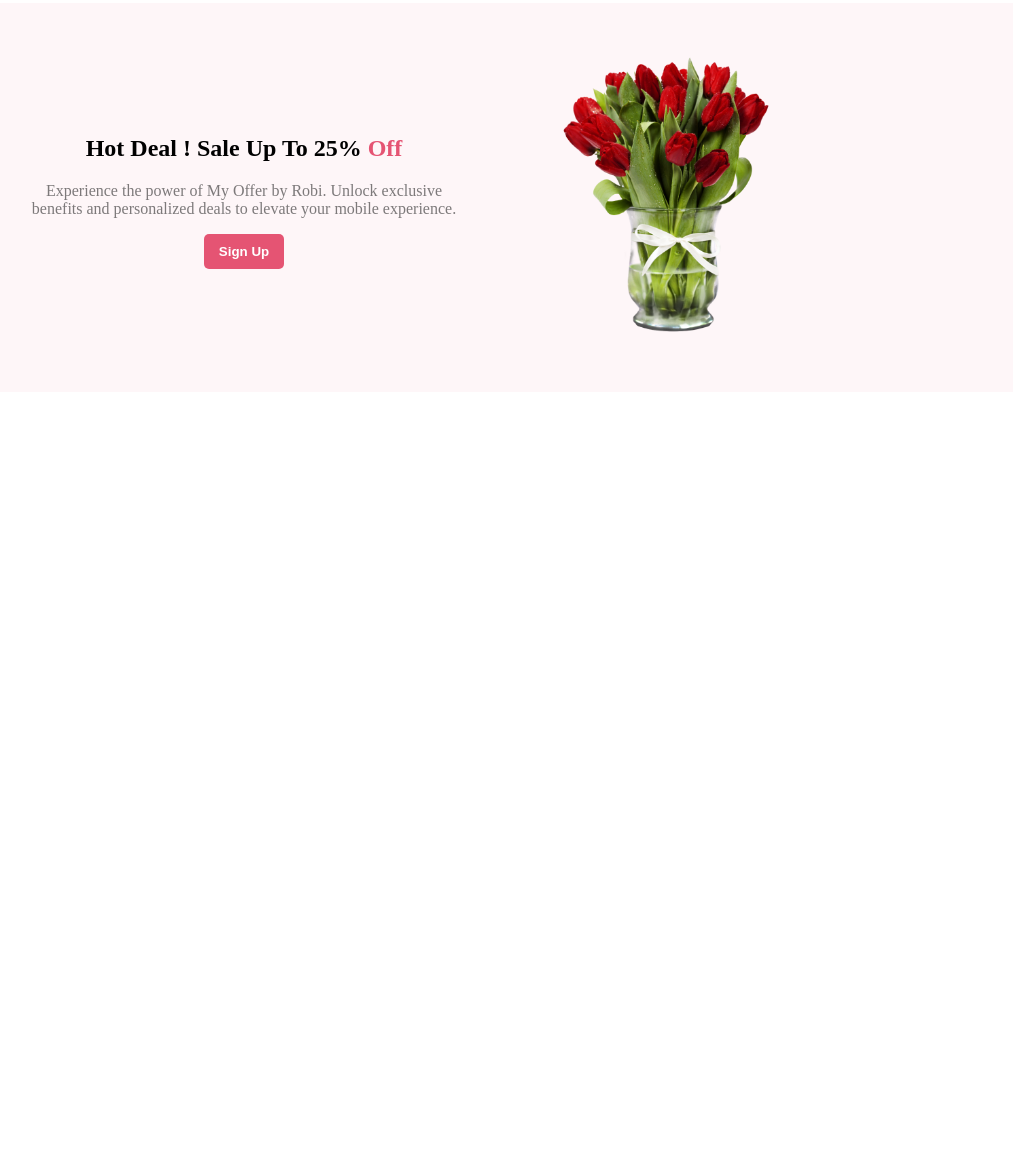
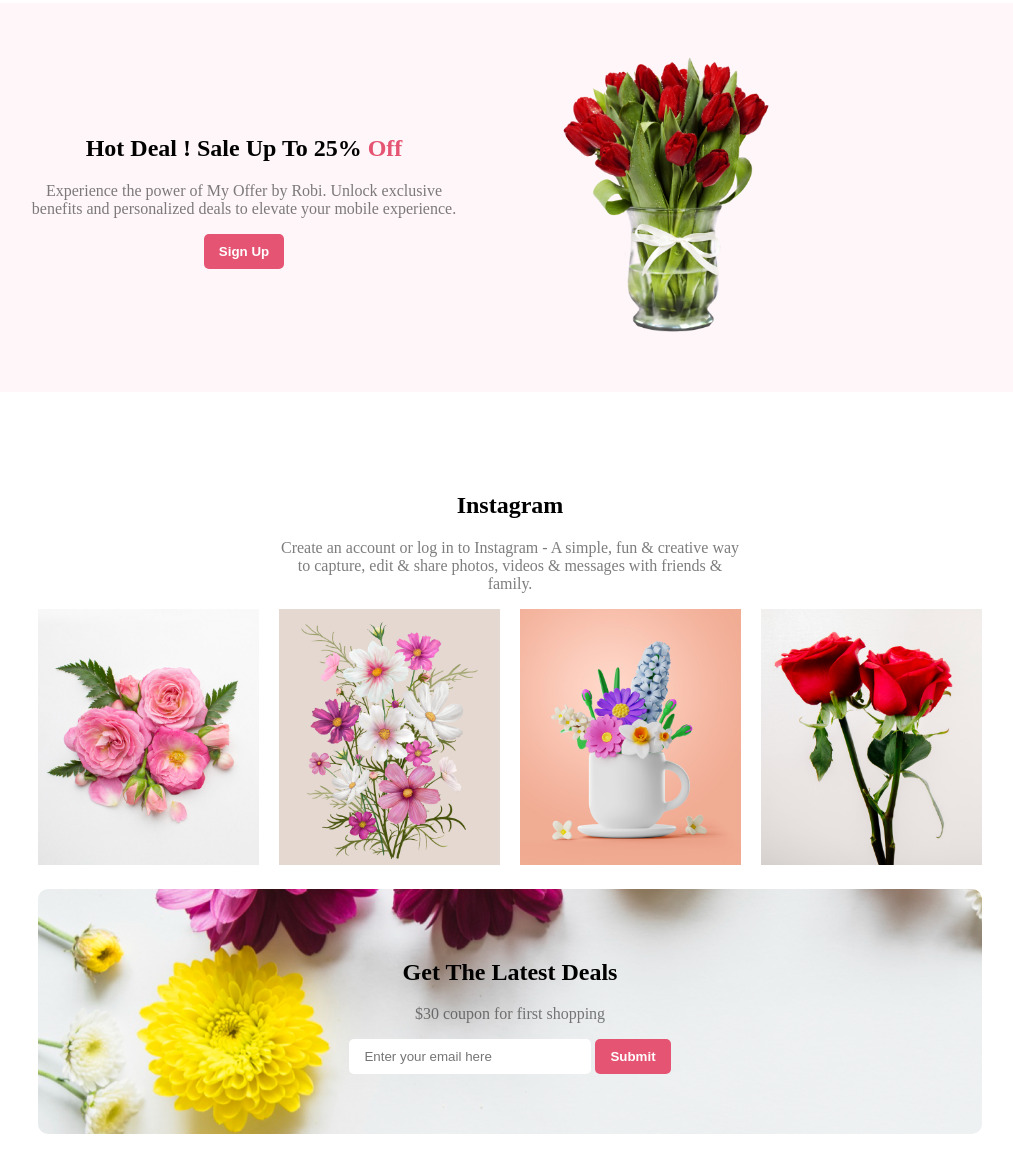
Before and after one commit to HironmoyRay/Flower-Shop, a plain HTML site: page index.html in a window 1280 px wide. Shown: the part 1547-2720 px from the top of the page, without its empty margins (130-1143 px from the left). Before the commit the page ends 1947 px from the top, so only its background shows below. Drawn offline with Linux system fonts and the light colour scheme.

Commit message:
Added Instagram & Latest Section

```diff
--- a/css/style.css
+++ b/css/style.css
@@ -1,3 +1,19 @@
+/* global css */
+button {
+    background-color: rgba(229, 84, 115, 1);
+    color: rgba(255, 255, 255, 1);
+    border: 0px;
+    border-radius: 5px;
+    padding: 10px 15px;
+    font-weight: bold;
+    margin-bottom: 10px;
+  }
+  p{
+    color: rgba(39, 39, 39, 0.6);
+  }
+
+
+
 header {
   background-color: rgba(229, 84, 115, 0.1);
   display: grid;
@@ -12,19 +28,8 @@ header {
   margin-right: 150px;
   color: rgba(39, 39, 39, 1);
 }
-.text-container p {
-  /* margin-right: 150px; */
-  color: rgba(39, 39, 39, 0.6);
-}
-button {
-  background-color: rgba(229, 84, 115, 1);
-  color: rgba(255, 255, 255, 1);
-  border: 0px;
-  border-radius: 5px;
-  padding: 10px 15px;
-  font-weight: bold;
-  margin-bottom: 10px;
-}
+
+
 .img-container {
   padding-top: 50px;
   margin-right: 200px;
@@ -41,7 +46,6 @@ button {
   margin: 0px 150px;
 }
 .feature-text p {
-  color: rgba(39, 39, 39, 0.6);
   padding: 0px 150px;
 }
 .feature-img-container {
@@ -103,9 +107,6 @@ button {
     padding: 50px ;
 }
 
-.support-section p{
-    color: rgba(39, 39, 39, 0.8);
-}
 
 /* //////////////////////////////////////////////////////////// */
 .hot-deal-section{
@@ -132,3 +133,41 @@ padding: 50px 50px 50px 0px;
 .hot-deal-img-div img{
     width: 50%;
 }
+
+/* /////////////////////////////////////// */
+.social-section{
+    margin: 100px 150px;
+}
+.insta-div{
+    text-align: center;
+}
+.insta-div p{
+    padding: 0px 250px;
+}
+.insta-img-collection{
+    display: flex;
+    justify-content: space-around;
+
+}
+.insta-img-div{
+    padding: 0px 10px;
+}
+.insta-img-collection img{
+    width: 100%;
+}
+
+/* //////////////////////////////////////// */
+.latest-section {
+    background-image:url("../images/buttonBanner.png");
+    border-radius: 10px;
+    align-items: center;
+    text-align: center;
+    margin: 20px 10px;
+    padding: 50px;
+}
+.latest-section input{
+    border: 0px;
+    border-radius: 5px;
+    padding: 10px 50px 10px 15px;
+    margin-bottom: 10px;
+}
--- a/index.html
+++ b/index.html
@@ -81,6 +81,28 @@
                 <img src="images/hotRed.png" alt="">
             </div>
         </section>
+        <section class="social-section">
+            <div class="insta-div">
+                <div class="insta-text">
+                    <h2>Instagram</h2>
+                    <p>Create an account or log in to Instagram - A simple, fun & creative way to capture, edit & share photos, videos & messages with friends & family.</p>
+                </div>
+                <div class="insta-img-collection">
+                    <div class="insta-img-div"><img src="images/insta1.png" alt=""></div>
+                    <div class="insta-img-div"><img src="images/insta2.png" alt=""></div>
+                    <div class="insta-img-div"><img src="images/insta3.png" alt=""></div>
+                    <div class="insta-img-div"><img src="images/insta4.png" alt=""></div>
+
+
+                </div>
+            </div>
+            <div class="latest-section">
+                <h2>Get The Latest Deals</h2>
+                <p>$30 coupon for first shopping</p>
+                <input type="email" name="" id="" placeholder="Enter your email here">
+                <button type="submit">Submit</button>
+            </div>
+        </section>
     </main>
 </body>
 
```
